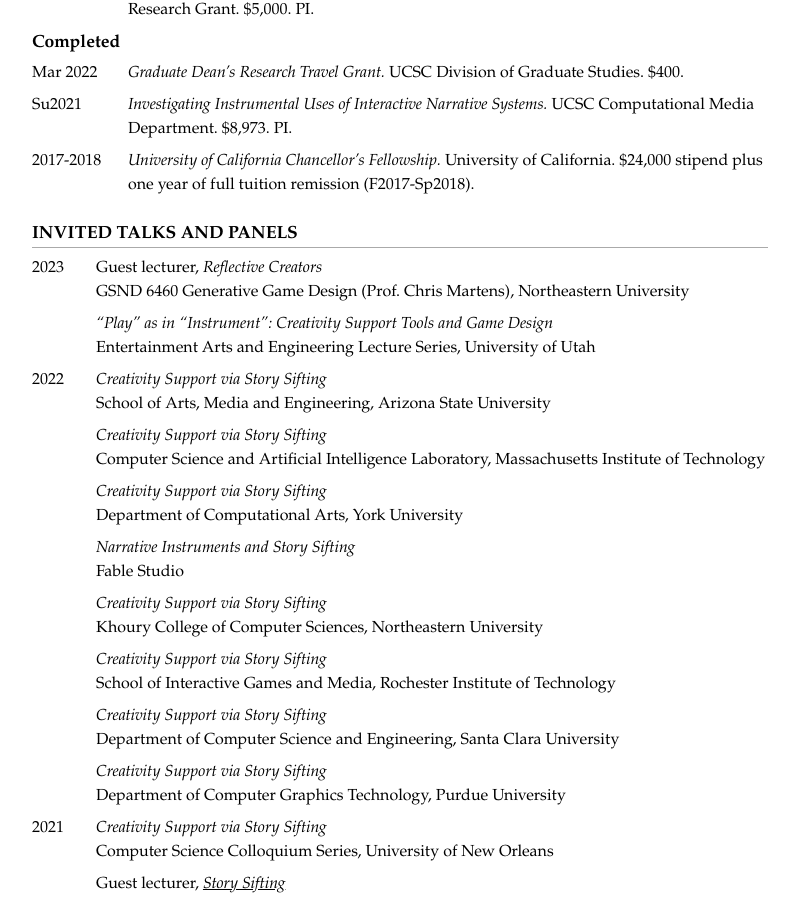
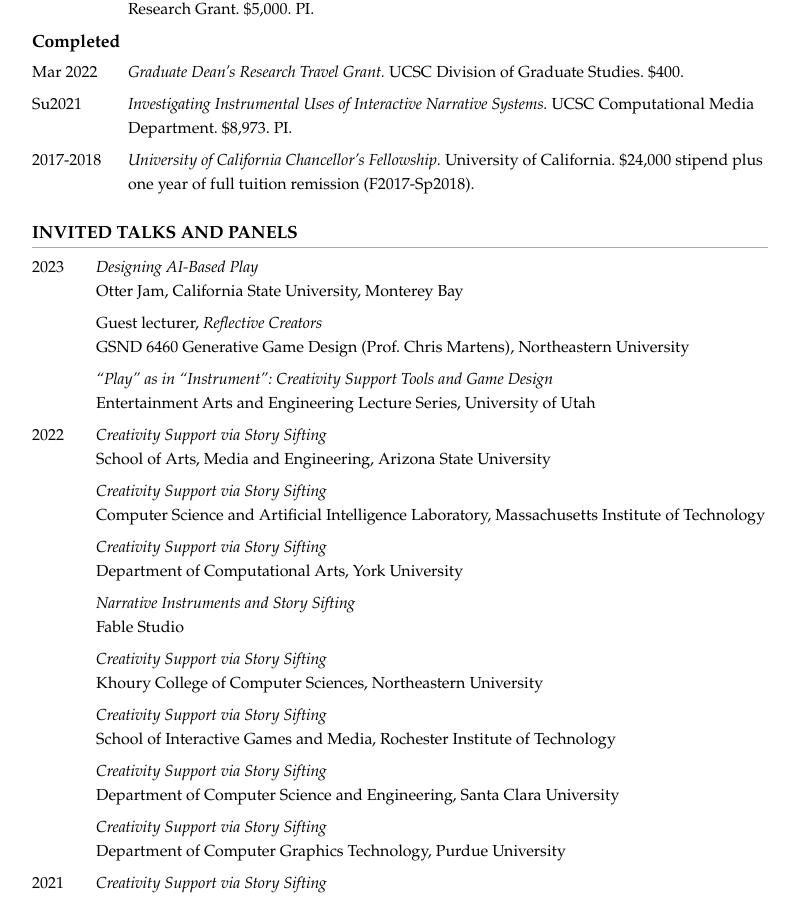
Before and after one commit to mkremins/mkremins.github.io, a Jekyll site: the page built from cv/index.html, in a window 1280 px wide and 900 px high, scrolled down 6578 px. Shown: the whole window, without its empty margins (240-1036 px from the left). Built offline with Jekyll 4.4.1, drawn with Linux system fonts in a browser that asks for light colours.

Commit message:
Add CSUMB Otter Jam 2023 talk

```diff
--- a/_data/talks.json
+++ b/_data/talks.json
@@ -1,4 +1,11 @@
 [
+{
+  "title": "Designing AI-Based Play",
+  "year": "2023",
+  "url": "",
+  "venue": "CSUMB Otter Jam",
+  "venue_long": "Otter Jam, California State University, Monterey Bay",
+},
 {
   "title": "Reflective Creators",
   "year": "2023",
```
